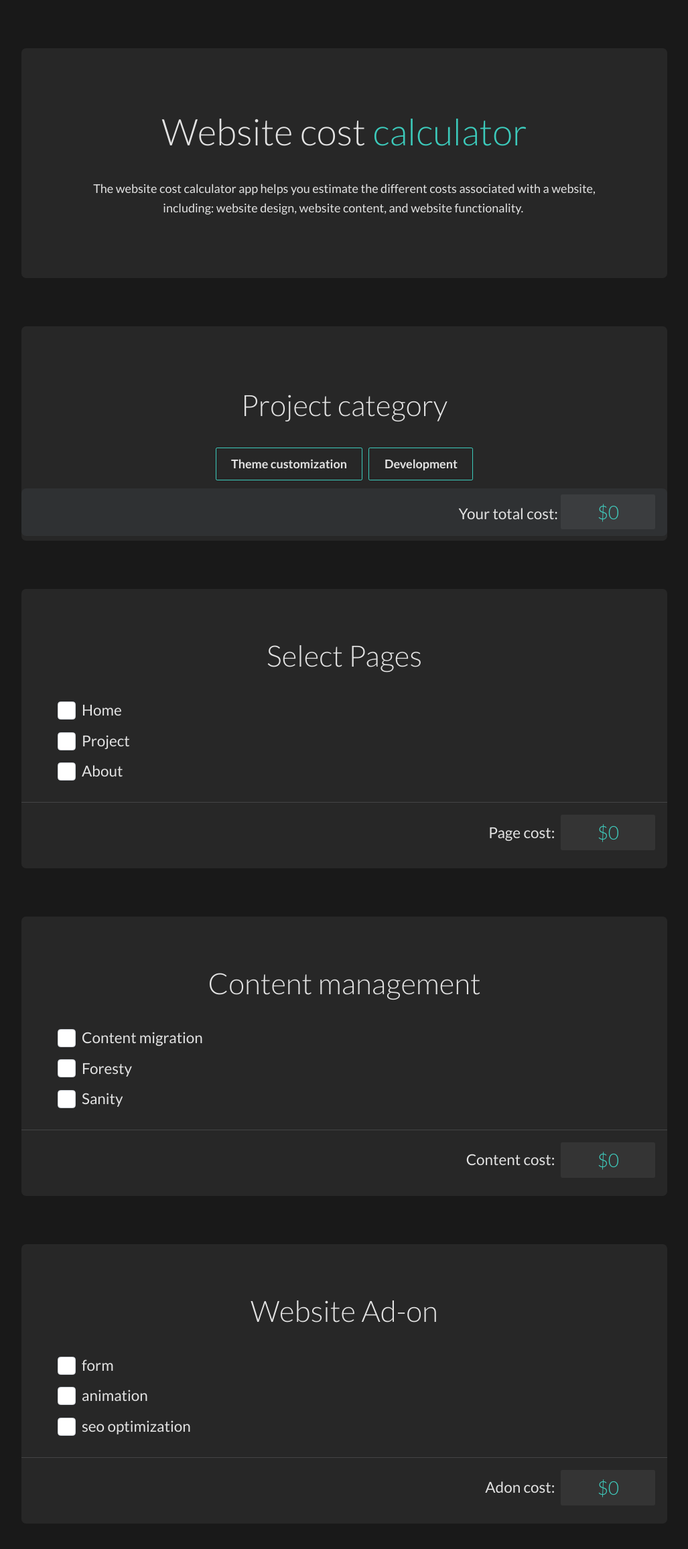
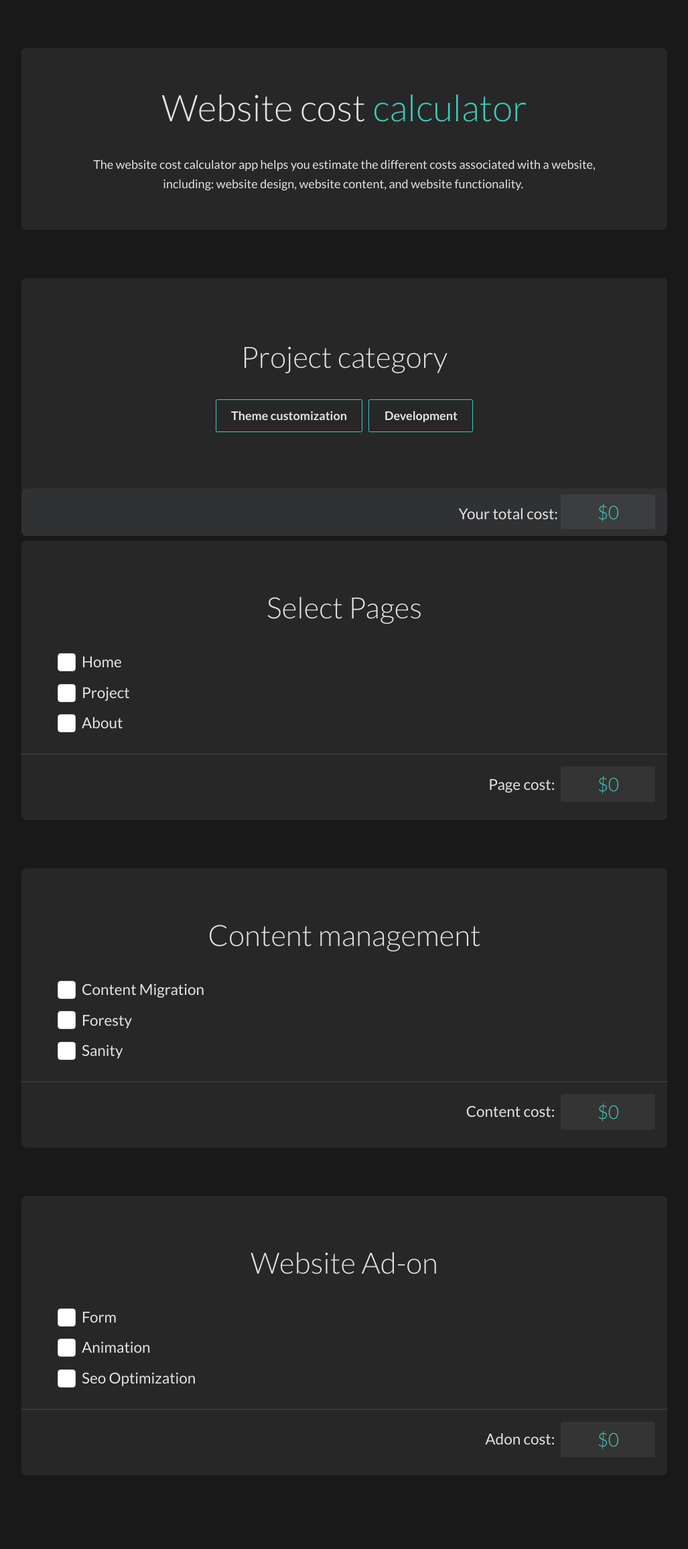
Before and after one commit to tffaruk/website-calculator, a Next.js app: page / in a window 1280 px wide. Shown: the top 2312 px of the page at 67% size, without its empty margins (126-1153 px from the left). Built offline with nearby package versions, Linux system fonts and the light colour scheme; what tailwind-bootstrap-grid would draw is missing.

Commit message:
fixed some style issue

```diff
--- a/layouts/components/AdOn.js
+++ b/layouts/components/AdOn.js
@@ -44,13 +44,13 @@ const Adon = ({ state, dispatch }) => {
         return (
           <div className="mb-2 flex items-center" key={`content-${i}`}>
             <input
-              id={el.content}
+              id={el.adon}
               type="checkbox"
               className=" h-6 w-6 rounded border-gray-300 text-indigo-600 ring-0 focus:ring-0 focus:ring-inherit"
               checked={isActive}
               onChange={() => handleDispatch(isActive, i, el.prize, el)}
             />
-            <label htmlFor={el.adon} className="h5 ml-2">
+            <label htmlFor={el.adon} className="h5 ml-2 capitalize">
               {" "}
               {el.adon}
             </label>
--- a/layouts/components/Content.js
+++ b/layouts/components/Content.js
@@ -52,7 +52,7 @@ const Content = ({ dispatch, state }) => {
               checked={isActive}
               onChange={() => handleDispatch(isActive, i, el.prize, el)}
             />
-            <label htmlFor={el.content} className="h5 ml-2">
+            <label htmlFor={el.content} className="h5 ml-2 capitalize">
               {" "}
               {el.content}
             </label>
--- a/layouts/components/PageCount.js
+++ b/layouts/components/PageCount.js
@@ -109,21 +109,13 @@ const PageCount = ({ dispatch, state }) => {
               checked={isActive}
               onChange={() => handleDispatch(isActive, i, prize, el)}
             />
-            <label htmlFor={el.page} className="h5 ml-2">
+            <label htmlFor={el.page} className="h5 ml-2 capitalize">
               {" "}
               {el.page}
             </label>
           </div>
         );
       })}
-      {/* <h2 className="h4 my-4 text-primary">
-        Total: $
-        {state.isDevelopment && state.development.page.prize
-          ? state.development.page.prize
-          : state.isCustomization && state.customization.page.prize
-          ? state.customization.page.prize
-          : 0}
-      </h2> */}
     </SectaionLayout>
   );
 };
--- a/layouts/components/ProjectCategory.js
+++ b/layouts/components/ProjectCategory.js
@@ -79,7 +79,7 @@ const ProjectCategory = ({ dispatch, state }) => {
         </button>
       </SectaionLayout>
       {development && (
-        <SectaionLayout state={state} style="p-20">
+        <SectaionLayout state={state} style="px-16 py-12">
           <h2 className=" mb-2">Project Type</h2>
           <div className="flex items-center">
             <input
@@ -91,7 +91,7 @@ const ProjectCategory = ({ dispatch, state }) => {
             />
             <label htmlFor="development " className="h4 ml-1">
               {" "}
-              Only Development
+              Development
             </label>
           </div>
           <div className="flex items-center">
@@ -102,7 +102,7 @@ const ProjectCategory = ({ dispatch, state }) => {
               checked={isDesign}
               onChange={() => handleDesign(!isDesign)}
             />
-            <label htmlFor="design" className="h4 ml-1">
+            <label htmlFor="design" className="h4 ml-1 capitalize">
               {" "}
               Design
             </label>
--- a/pages/index.js
+++ b/pages/index.js
@@ -13,7 +13,7 @@ const Home = () => {
     <Base>
       <div className="section">
         <div className="container relative">
-          <SectaionLayout style="p-20">
+          <SectaionLayout style="px-16 py-12">
             <h1 className="mb-8  ">
               Website cost <span className="text-primary">calculator</span>
             </h1>
```
